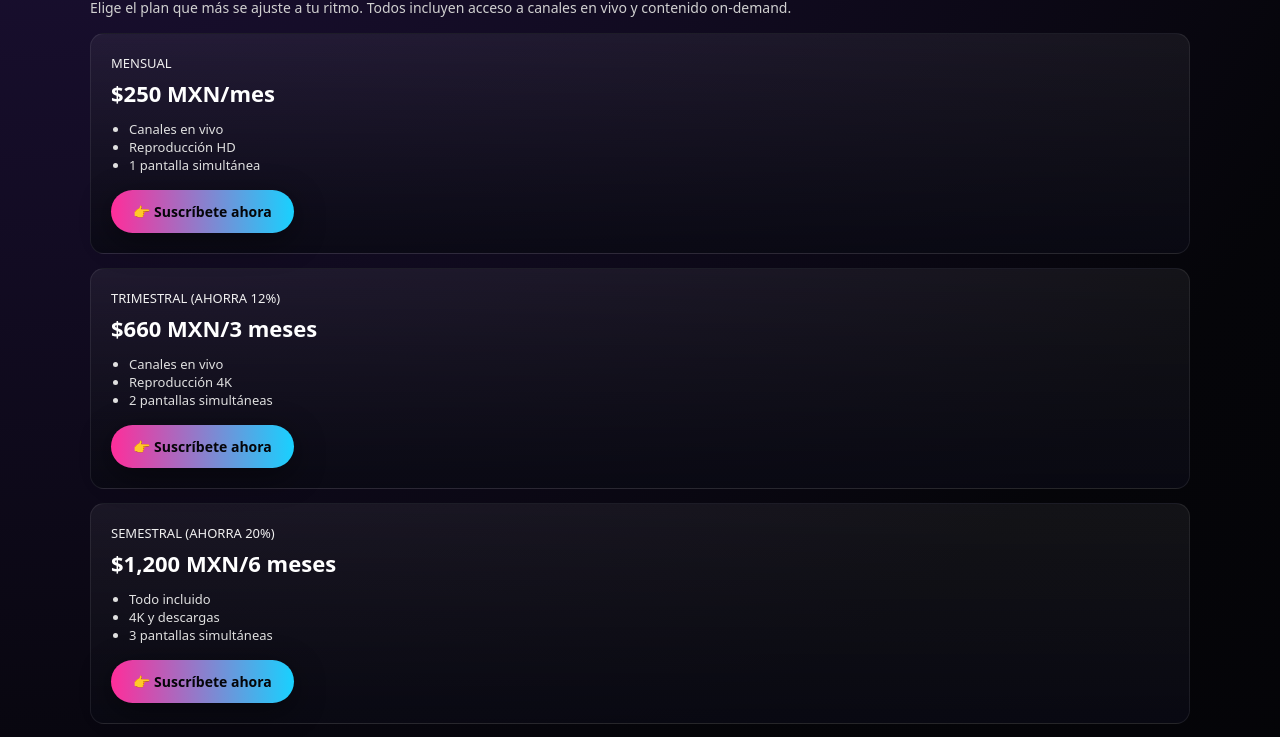
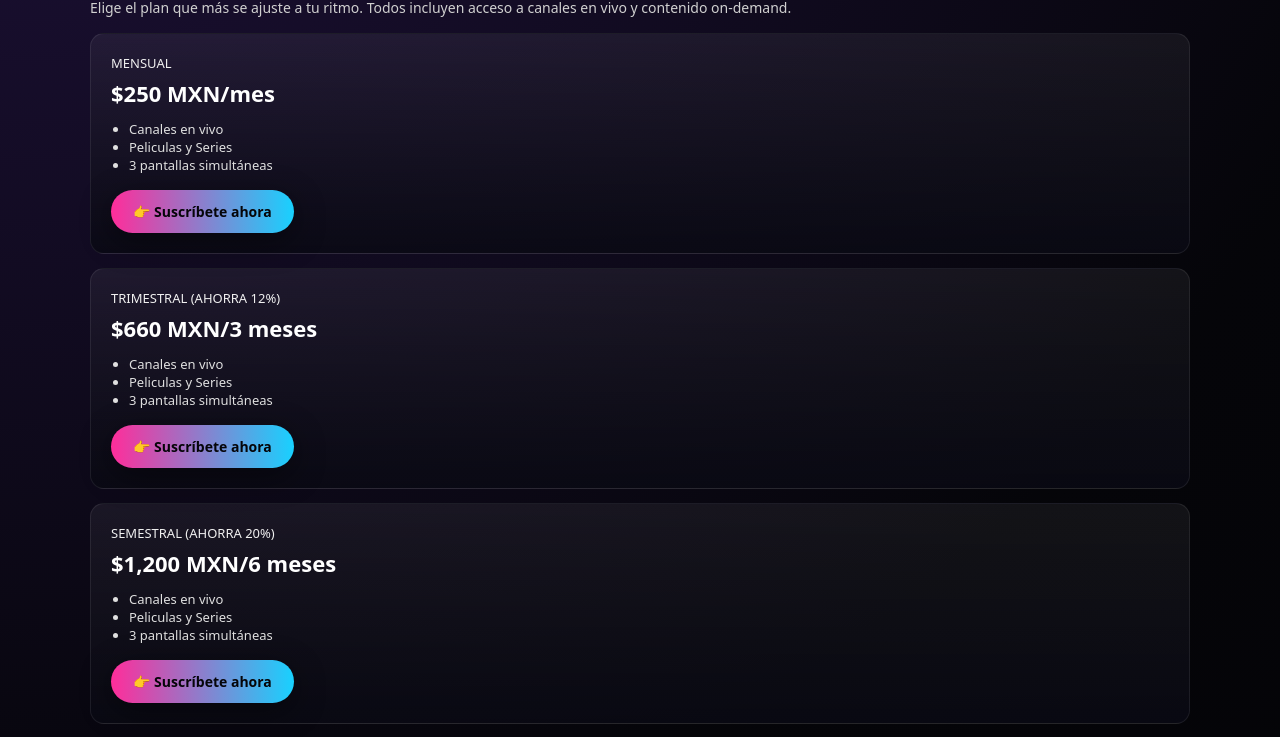
Before and after one commit to ssap88/sunset-tv-ssap, a React (Vite) app: page / in a window 1280 px wide. Shown: the part 619-1356 px from the top of the page. Built offline with nearby package versions, Linux system fonts and the light colour scheme.

Commit message:
Revise subscription plans and usage FAQs
Updated subscription plan details and usage information.

```diff
--- a/src/SunsetLanding.jsx
+++ b/src/SunsetLanding.jsx
@@ -190,7 +190,7 @@ export default function SunsetLanding() {
                 }}
               >
                 Películas, series, deportes y canales en vivo, todo en un solo
-                lugar. Calidad HD/4K, múltiples dispositivos y soporte rápido
+                lugar. Calidad HD/4K, múltiples dispositivos, petición de peliculas y series y soporte rápido
                 por WhatsApp.
               </p>
 
@@ -358,8 +358,8 @@ export default function SunsetLanding() {
                 precio: "$250 MXN/mes",
                 detalles: [
                   "Canales en vivo",
-                  "Reproducción HD",
-                  "1 pantalla simultánea",
+                  "Peliculas y Series",
+                  "3 pantallas simultáneas",
                 ],
               },
               {
@@ -367,16 +367,16 @@ export default function SunsetLanding() {
                 precio: "$660 MXN/3 meses",
                 detalles: [
                   "Canales en vivo",
-                  "Reproducción 4K",
-                  "2 pantallas simultáneas",
+                  "Peliculas y Series",
+                  "3 pantallas simultáneas",
                 ],
               },
               {
                 nombre: "Semestral (Ahorra 20%)",
                 precio: "$1,200 MXN/6 meses",
                 detalles: [
-                  "Todo incluido",
-                  "4K y descargas",
+                  "Canales en vivo",
+                  "Peliculas y Series",
                   "3 pantallas simultáneas",
                 ],
               },
@@ -384,8 +384,8 @@ export default function SunsetLanding() {
                 nombre: "Anual (Mejor valor)",
                 precio: "$2,220 MXN/año",
                 detalles: [
-                  "Todo incluido",
-                  "4K y descargas",
+                  "Canales en Vivo",
+                  "Peliculas y Series",
                   "3 pantallas simultáneas",
                 ],
               },
@@ -593,9 +593,8 @@ export default function SunsetLanding() {
                 ¿Puedo usar Sunset TV en mi Smart TV?
               </summary>
               <p style={{ marginTop: "8px", fontSize: "13px" }}>
-                Sí, puedes utilizarlo en navegadores de Smart TV, dispositivos
-                de streaming (Chromecast, etc.) y en celulares, tablets y
-                computadoras.
+                Sí, puedes utilizarlo en algunas Smart TV, dispositivos
+                de streaming (Fire tv Stick, Chromecast y dispositivos android.) en celulares y tablets (Android & IOs).
               </p>
             </details>
 
@@ -614,9 +613,7 @@ export default function SunsetLanding() {
                 ¿Puedo cancelar cuando quiera?
               </summary>
               <p style={{ marginTop: "8px", fontSize: "13px" }}>
-                Los planes mensuales se pueden cancelar cuando lo necesites. En
-                planes más largos se aplican condiciones que te explicamos al
-                suscribirte.
+                No son planes forzosos, contrata el pedido que elijas
               </p>
             </details>
 
```
